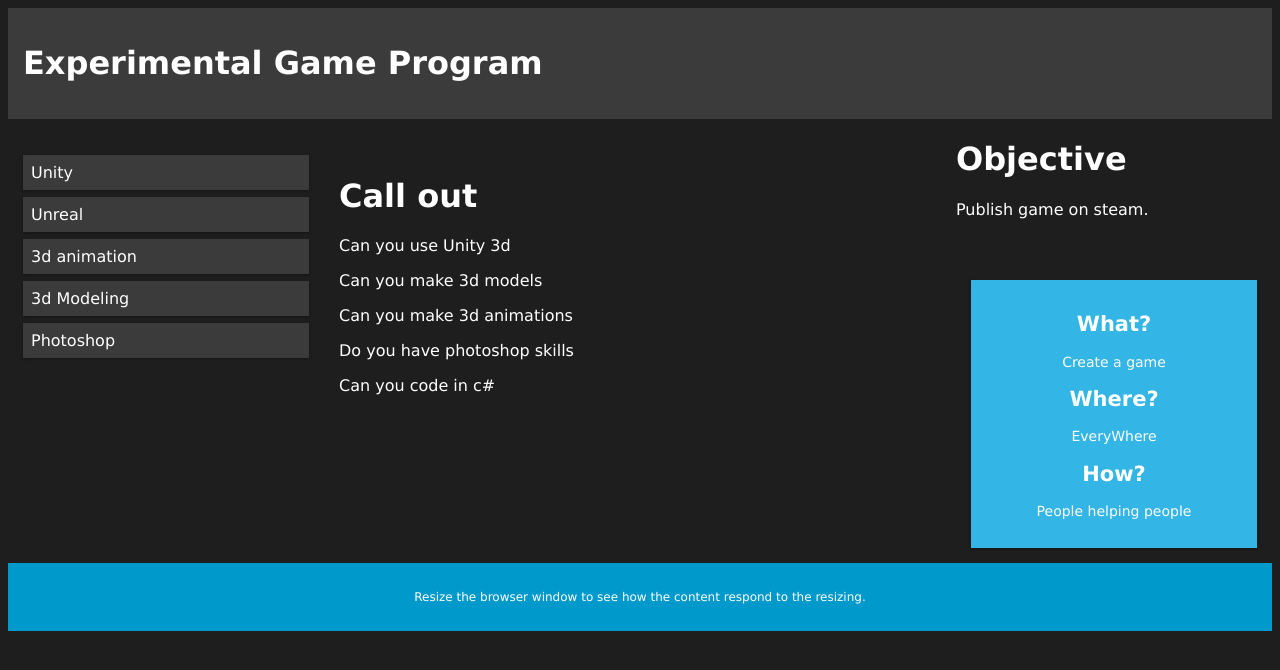
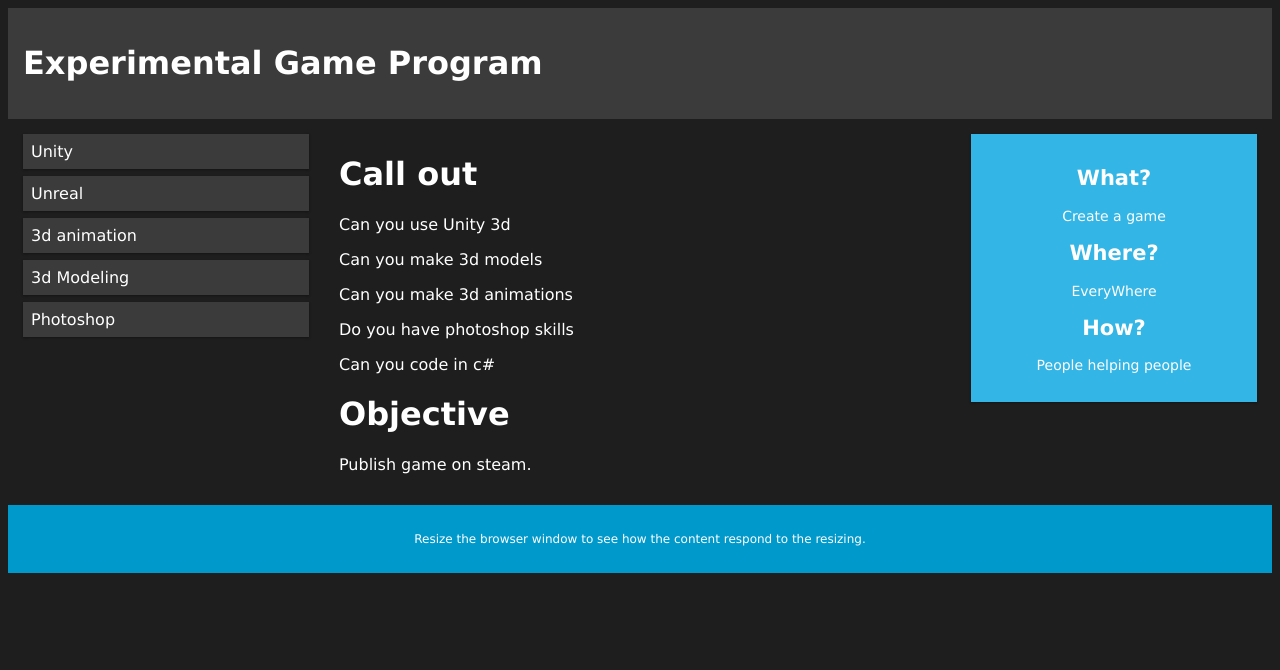
Before and after one commit to RoyalImperium/HelloWorld, a plain HTML site: page index.html in a window 1280 px wide. Drawn offline with Linux system fonts and the light colour scheme.

Commit message:
Update index.html

```diff
--- a/index.html
+++ b/index.html
@@ -130,12 +130,8 @@ body {
     <p>Can you make 3d animations</p>
     <p>Do you have photoshop skills</p>
     <p>Can you code in c#</p>
-  </div>
     <h1>Objective</h1>
     <p>Publish game on steam.</p>
-
-  <div class="col-3 col-s-3">
-
 
   </div>
 
```
